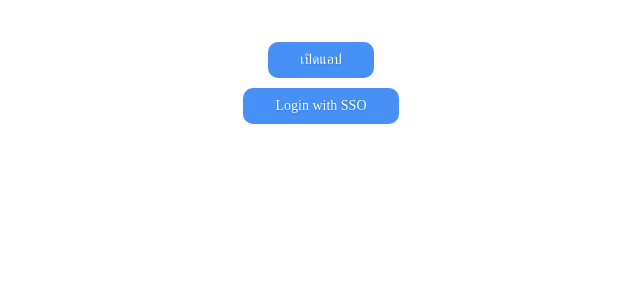
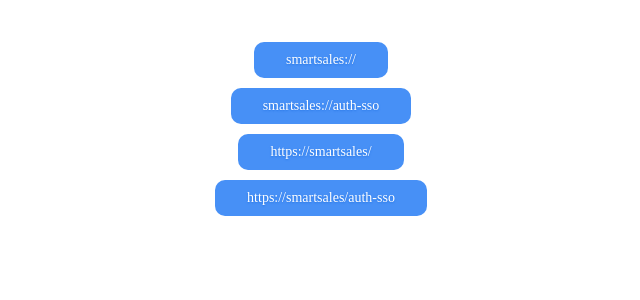
Before and after one commit to chongdev/open-app, a Nuxt app: page / in a window 1280 px wide. Shown: the top 300 px of the page, without its empty margins (319-959 px from the left). Built offline with nearby package versions, Linux system fonts and the light colour scheme.

Commit message:
Update index.vue

```diff
--- a/pages/index.vue
+++ b/pages/index.vue
@@ -2,10 +2,19 @@
   <div>
       <div class="inner">
         <div class="my-5">
-          <a href="smartsales://" class="btn">เปิดแอป</a>
+          <a href="smartsales://" class="btn">smartsales://</a>
         </div>
         <div class="my-5">
-          <a href="smartsales://auth-sso" class="btn">Login with SSO</a>
+          <a href="smartsales://auth-sso" class="btn">smartsales://auth-sso</a>
+        </div>
+
+
+        <div class="my-5">
+          <a href="https://smartsales/" class="btn">https://smartsales/</a>
+        </div>
+
+        <div class="my-5">
+          <a href="https://smartsales/auth-sso" class="btn">https://smartsales/auth-sso</a>
         </div>
       </div>
     </div>
```
